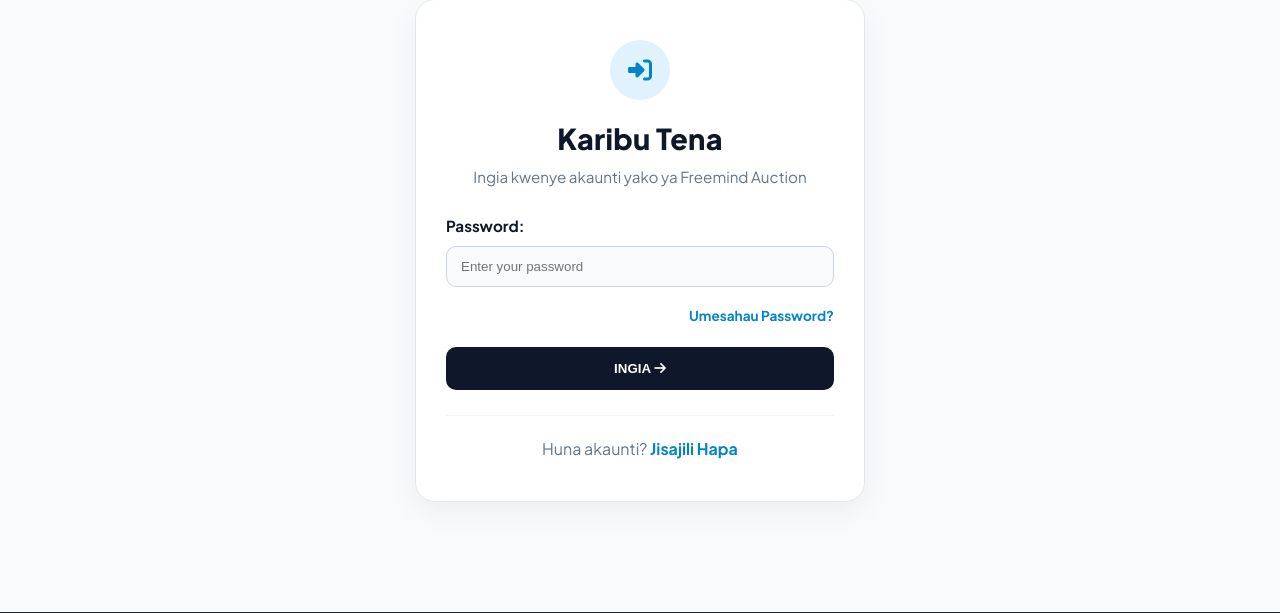
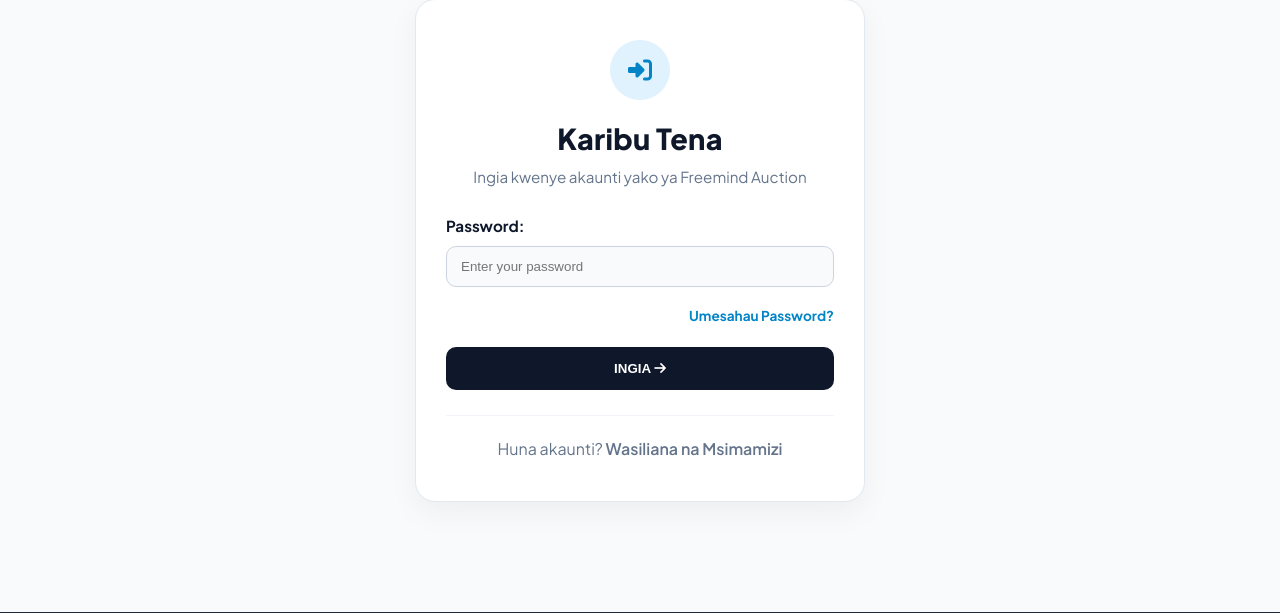
Before and after one commit to freemindagency2023-tech/freemind-auction-portal, a Django app: page /accounts/login/ in a window 1280 px wide. Shown: the part 150-763 px from the top of the page. Run offline with Django 5.2, Linux system fonts and the light colour scheme.

Commit message:
Update login template to fix register and password_reset references

```diff
--- a/auctions/templates/registration/login.html
+++ b/auctions/templates/registration/login.html
@@ -162,9 +162,7 @@
 
         <div class="register-link">
             Huna akaunti?
-            <a href="{% url 'auctions:register' %}">
-                Jisajili Hapa
-            </a>
+            <span style="color: #64748b; font-weight: 600;">Wasiliana na Msimamizi</span>
         </div>
 
     </div>
```
